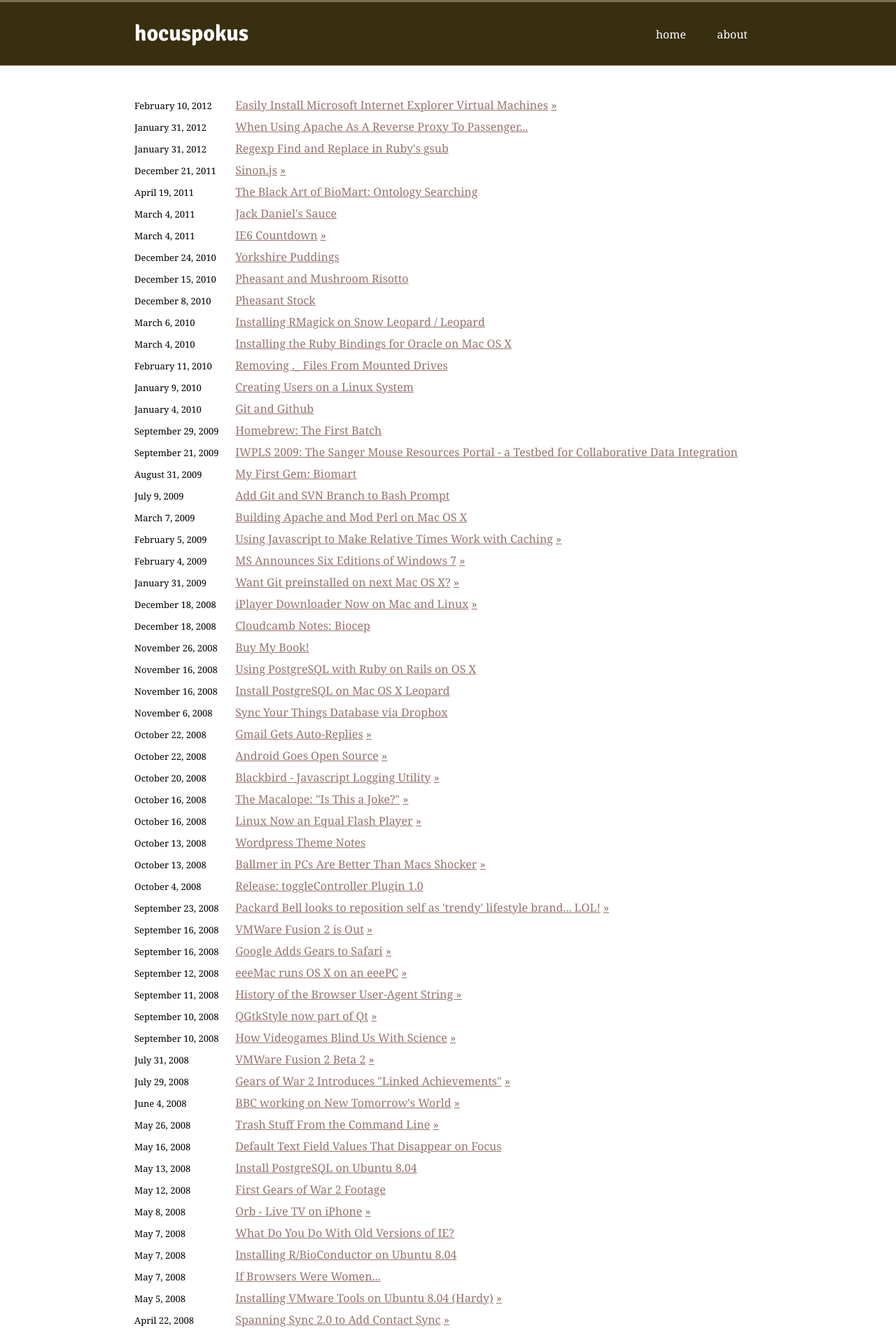
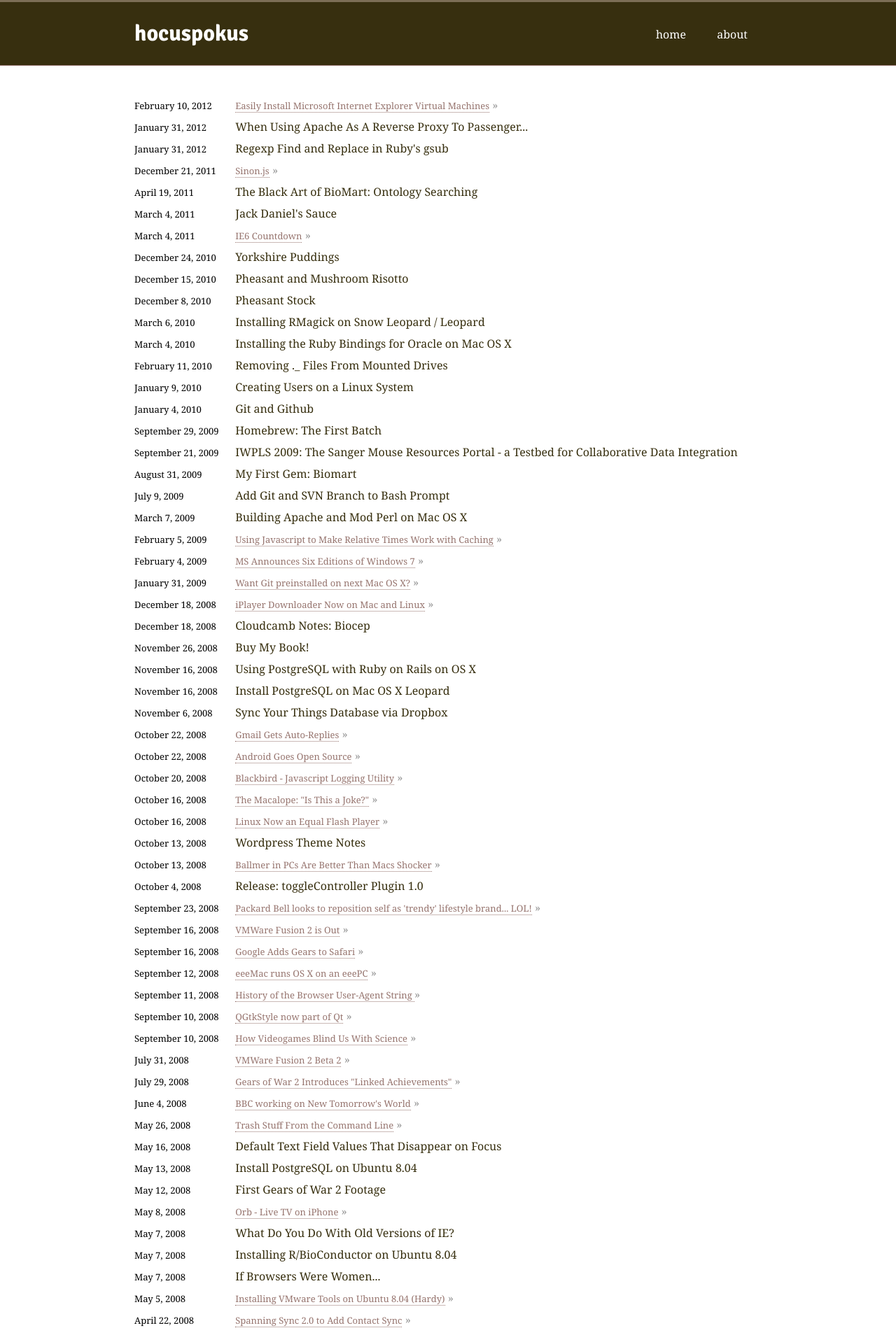
Before and after one commit to dazoakley/hocuspokus.net, a Jekyll site: the page built from index.html, in a window 1280 px wide. Shown: the top 1908 px of the page at 70% size. Built offline with Jekyll 4.4.1, drawn with Linux system fonts in a browser that asks for light colours; some web fonts are replaced; Markdown is read by kramdown in place of the engine named in the settings; comment, search, counter and statistics services are not loaded.

Commit message:
Update the css somewhat...

```diff
--- a/css/styles.css
+++ b/css/styles.css
@@ -160,6 +160,37 @@ nav li a:hover {
   width: 140px;
 }
 
+.related a:visited {
+  color: #96746e;
+}
+
+.related a.permalink {
+  color: #372f0f;
+}
+
+.related a.permalink:hover {
+  color: #9f9a94;
+}
+
+.related a.permalink, a.linkblog {
+  text-decoration: none;
+}
+
+.related a.linkblog {
+  font-size: 13px;
+  border-bottom-width: 1px;
+  border-bottom-style: dotted;
+}
+
+.related a.linkblog-permalink {
+  color: #999;
+  text-decoration: none;
+}
+
+.related a.linkblog-permalink:hover {
+  text-decoration: underline;
+}
+
 /*		Default Layout: 992px.
 		Gutters: 24px.
 		Outer margins: 48px.
@@ -312,16 +343,3 @@ px      68    160    252    344    436    */
 #content .postdate {
   font-style: italic;
 }
-
-ul#archive {
-  padding-left: 0;
-}
-
-#archive li {
-  list-style-type: none;
-  margin-bottom: 10px;
-}
-
-a.linkblog-permalink {
-
-}
```
